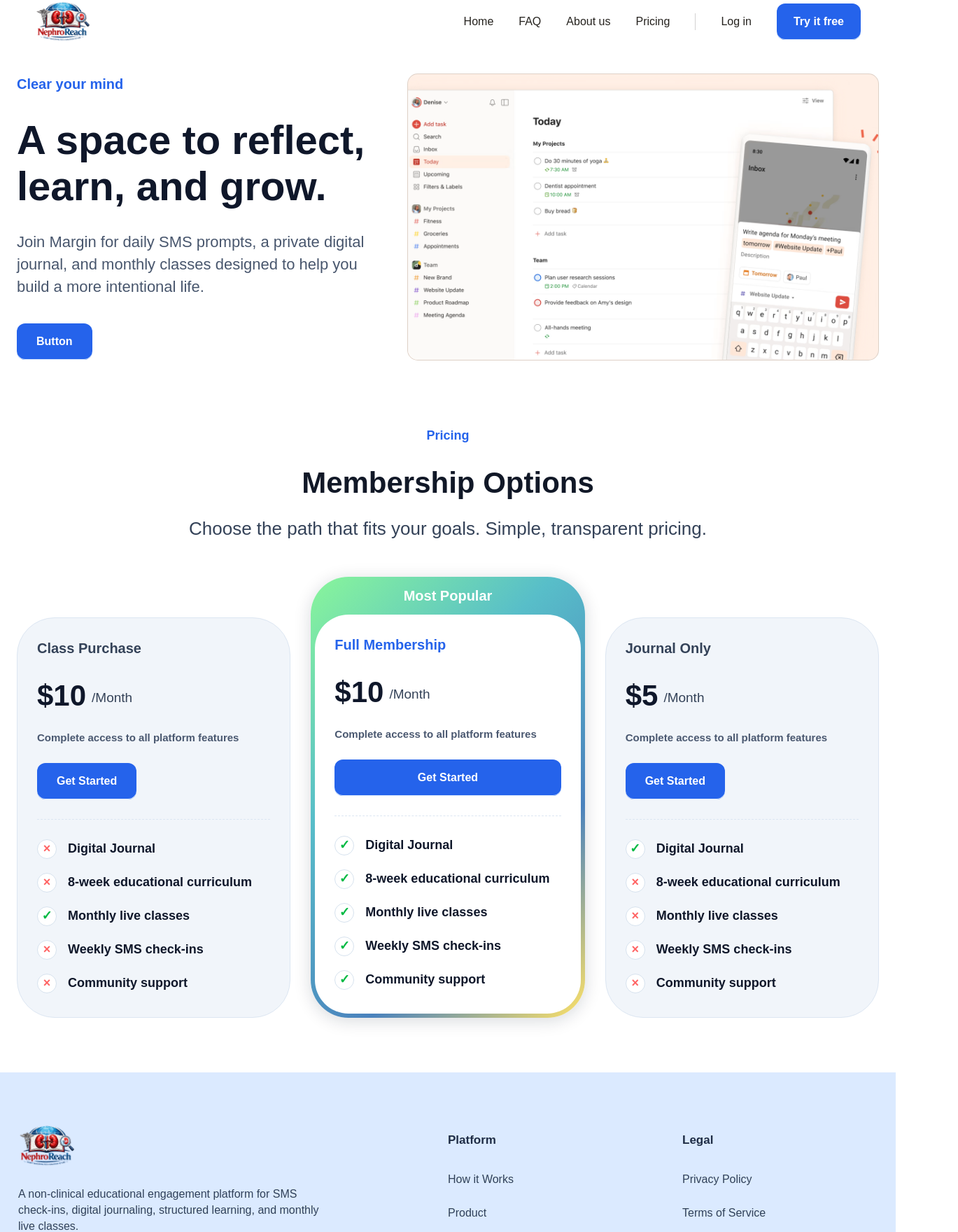
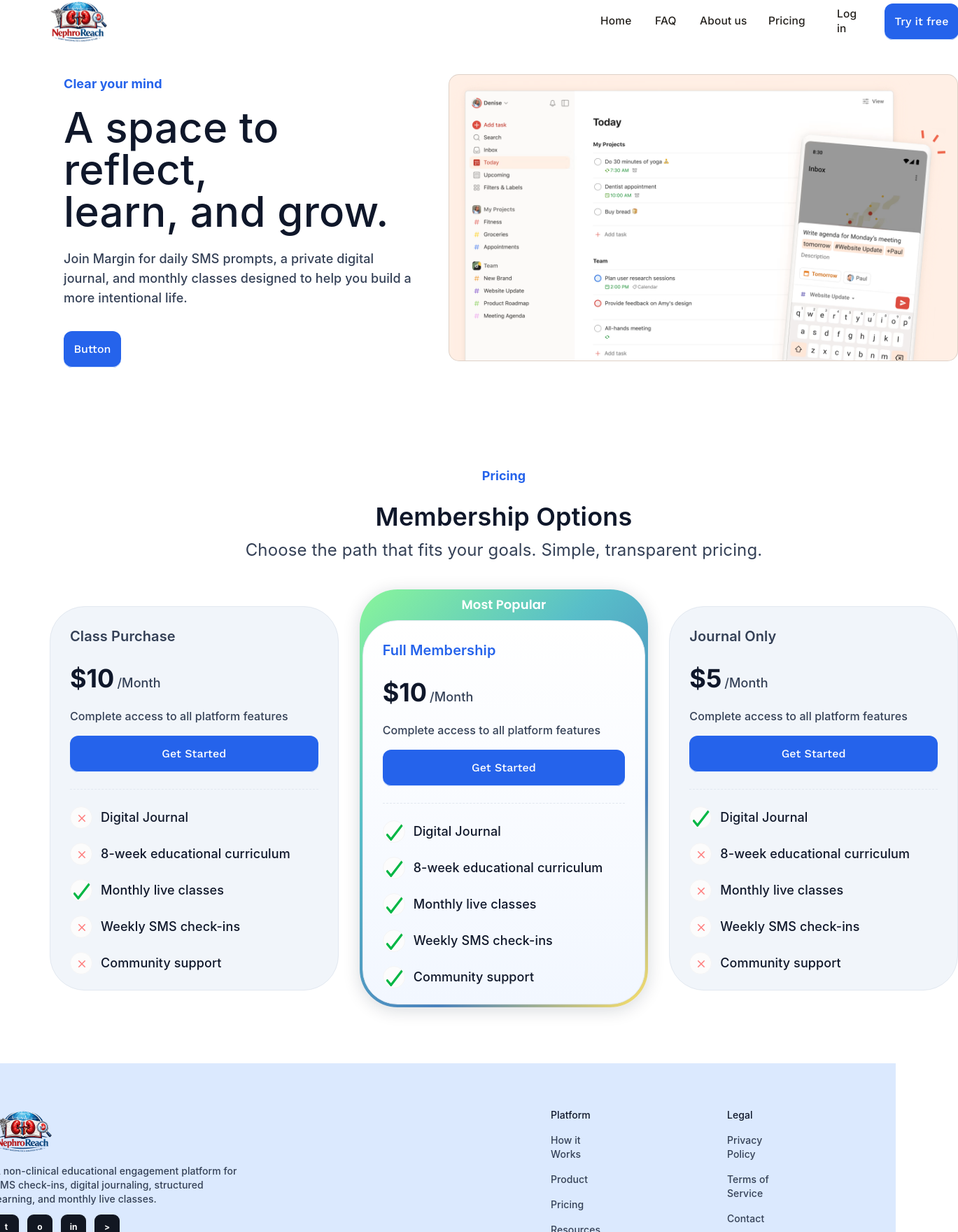
Before and after one commit to mr7aali/doctor-patient-jonig09, a Next.js app: page /pricing in a window 1280 px wide. Shown: the part 19-1779 px from the top of the page at 70% size, 1369 px wide, since content can reach past the window. Built offline with nearby package versions, Linux system fonts and the light colour scheme.

Commit message:
update the design:

```diff
--- a/src/app/_components/SiteChrome.tsx
+++ b/src/app/_components/SiteChrome.tsx
@@ -3,45 +3,54 @@ import Link from "next/link";
 import type { ReactNode } from "react";
 
 const navItems = [
-  { label: "Home", href: "/" },
-  { label: "FAQ", href: "/faq" },
-  { label: "About us", href: "#" },
-  { label: "Pricing", href: "/pricing" },
+  { label: "Home", href: "/", left: 0, width: 45 },
+  { label: "FAQ", href: "/faq", left: 78, width: 31 },
+  { label: "About us", href: "#", left: 142, width: 68 },
+  { label: "Pricing", href: "/pricing", left: 240, width: 53 },
 ];
 
 const socialItems = ["t", "o", "in", ">"];
 
 export function Header() {
   return (
-    <header className="fixed inset-x-0 top-0 z-50 border-b border-transparent bg-white/95 backdrop-blur">
-      <div className="mx-auto flex h-[100px] max-w-[1228px] items-center justify-between px-6">
-        <Link href="/" aria-label="NephroReach home">
+    <header className="fixed inset-x-0 top-0 z-50 h-[100.962px] bg-white">
+      <div className="relative mx-auto h-full w-full max-w-[1440px]">
+        <Link
+          href="/"
+          aria-label="NephroReach home"
+          className="absolute left-6 top-[16.53px] block h-[67.882px] w-[86px] min-[1200px]:left-[70px]"
+        >
           <Image
             src="/figma-assets/nephroreach-logo.png"
             alt="NephroReach"
             width={86}
             height={68}
-            className="h-[64px] w-auto"
+            className="h-full w-full object-contain"
             priority
           />
         </Link>
-        <nav className="hidden items-center gap-9 text-[16px] font-medium text-[#25221e] md:flex">
+        <nav className="absolute left-[858px] top-[24.471px] hidden h-[52px] w-[512px] text-[15.5px] font-[500] leading-[20.93px] tracking-[0.155px] text-[#25221e] min-[1200px]:block [font-family:var(--font-inter)]">
           {navItems.map((item) => (
             <Link
               key={item.label}
               href={item.href}
-              className="hover:text-[#2563eb]"
+              className="absolute top-[14.54px] flex h-[21px] items-center hover:text-[#2563eb]"
+              style={{ left: item.left, width: item.width }}
             >
               {item.label}
             </Link>
           ))}
-          <span className="h-6 w-px bg-[#25221e]/20" />
-          <a href="#" className="hover:text-[#2563eb]">
+          <a
+            href="#"
+            className="absolute left-[338px] top-[14.54px] flex h-[21px] w-[46px] items-center hover:text-[#2563eb]"
+          >
             Log in
           </a>
-          <Button href="#">Try it free</Button>
+          <Button href="#" className="absolute left-[406px] top-0 w-[106px]">
+            Try it free
+          </Button>
         </nav>
-        <Button href="#" className="md:hidden">
+        <Button href="#" className="absolute right-6 top-6 min-[1200px]:hidden">
           Try it free
         </Button>
       </div>
@@ -61,7 +70,7 @@ export function Button({
   return (
     <Link
       href={href}
-      className={`inline-flex h-[52px] items-center justify-center rounded-[12px] bg-[#2563eb] px-6 text-[16px] font-semibold text-white shadow-[inset_0_-1px_0_#dbeafe] transition hover:bg-[#1d4ed8] ${className}`}
+      className={`inline-flex h-[52px] items-center justify-center rounded-[12px] bg-[#2563eb] px-[14px] text-[16px] font-[500] leading-[24px] tracking-[0.08px] text-white shadow-[inset_0_-1px_0_#dbe9fe] transition hover:bg-[#1d4ed8] [font-family:var(--font-work-sans)] ${className}`}
     >
       {children}
     </Link>
@@ -92,33 +101,34 @@ export function QuestionBanner() {
 
 export function Footer() {
   return (
-    <footer className="bg-[#dbeaff] px-6 pb-[70px] pt-[72px] text-[#304158]">
-      <div className="mx-auto grid max-w-[1228px] gap-14 md:grid-cols-[1.6fr_0.8fr_0.8fr]">
-        <div>
+    <footer className="relative h-[417px] bg-[#dbe9fe] text-[#344056]">
+      <div className="absolute left-1/2 top-[64px] h-[187.882px] w-[1298px] -translate-x-1/2">
+        <div className="absolute left-0 top-0 h-full w-[357px]">
           <Image
             src="/figma-assets/nephroreach-logo.png"
             alt="NephroReach"
             width={86}
             height={68}
-            className="h-[66px] w-auto"
+            className="h-[67.882px] w-[86px] object-contain"
           />
-          <p className="mt-6 max-w-[430px] text-[16px] font-medium leading-[1.45]">
+          <p className="absolute left-0 top-[79.882px] w-[357px] text-[14px] font-[510] leading-[20px] tracking-[0.07px] [font-family:var(--font-sf-pro)]">
             A non-clinical educational engagement platform for SMS check-ins,
             digital journaling, structured learning, and monthly live classes.
           </p>
-          <div className="mt-6 flex gap-4">
+          <div className="absolute left-0 top-[151.882px] flex h-9 w-[180px] gap-3">
             {socialItems.map((item) => (
               <a
                 key={item}
                 href="#"
                 aria-label="Social link"
-                className="flex h-10 w-10 items-center justify-center rounded-[10px] bg-[#121722] text-sm font-bold text-white"
+                className="flex h-9 w-9 items-center justify-center rounded-[9px] bg-[#121722] text-[12px] font-bold leading-none text-white"
               >
                 {item}
               </a>
             ))}
           </div>
         </div>
+        <div className="absolute left-[796px] top-0 flex h-full w-[502px]">
           <FooterColumn
             title="Platform"
             items={["How it Works", "Product", "Pricing", "Resources"]}
@@ -126,20 +136,32 @@ export function Footer() {
           <FooterColumn
             title="Legal"
             items={["Privacy Policy", "Terms of Service", "Contact"]}
+            className="ml-[164px]"
           />
         </div>
-      <p className="mt-[52px] text-center text-[16px] font-semibold">
-        (c) 2025 DropClicker. All rights reserved.
+      </div>
+      <p className="absolute left-1/2 top-[308.999px] h-5 w-[274px] -translate-x-1/2 text-center text-[14px] font-[510] leading-[20px] tracking-[0.07px] [font-family:var(--font-sf-pro)]">
+        &copy; 2025 DropClicker. All rights reserved.
       </p>
     </footer>
   );
 }
 
-function FooterColumn({ title, items }: { title: string; items: string[] }) {
+function FooterColumn({
+  title,
+  items,
+  className = "",
+}: {
+  title: string;
+  items: string[];
+  className?: string;
+}) {
   return (
-    <div className="pt-3">
-      <h3 className="text-[17px] font-bold text-[#1f2d46]">{title}</h3>
-      <ul className="mt-8 space-y-6 text-[16px] font-medium">
+    <div
+      className={`w-[88px] text-[14px] font-[510] leading-[20px] tracking-[0.07px] [font-family:var(--font-sf-pro)] ${className}`}
+    >
+      <h3 className="text-[#0f172a]">{title}</h3>
+      <ul className="mt-4 space-y-4">
         {items.map((item) => (
           <li key={item}>
             <a href="#" className="hover:text-[#2563eb]">
--- a/src/app/globals.css
+++ b/src/app/globals.css
@@ -3,19 +3,22 @@
 :root {
   --background: #ffffff;
   --foreground: #171717;
+  --font-sf-pro: "SF Pro", "SF_Pro", "SF Pro Display", "SF Pro Text",
+    -apple-system, BlinkMacSystemFont, var(--font-inter), Arial, Helvetica,
+    sans-serif;
 }
 
 @theme inline {
   --color-background: var(--background);
   --color-foreground: var(--foreground);
-  --font-sans: var(--font-geist-sans);
+  --font-sans: var(--font-sf-pro);
   --font-mono: var(--font-geist-mono);
 }
 
 body {
   background: var(--background);
   color: var(--foreground);
-  font-family: Arial, Helvetica, sans-serif;
+  font-family: var(--font-sf-pro);
 }
 
 html {
--- a/src/app/layout.tsx
+++ b/src/app/layout.tsx
@@ -1,15 +1,30 @@
 import type { Metadata } from "next";
-import { Geist, Geist_Mono } from "next/font/google";
+import { Geist_Mono, Inter, Poppins, Work_Sans } from "next/font/google";
 import "./globals.css";
 
-const geistSans = Geist({
-  variable: "--font-geist-sans",
+const inter = Inter({
+  variable: "--font-inter",
   subsets: ["latin"],
+  display: "swap",
+});
+
+const workSans = Work_Sans({
+  variable: "--font-work-sans",
+  subsets: ["latin"],
+  display: "swap",
+});
+
+const poppins = Poppins({
+  variable: "--font-poppins",
+  subsets: ["latin"],
+  weight: ["600"],
+  display: "swap",
 });
 
 const geistMono = Geist_Mono({
   variable: "--font-geist-mono",
   subsets: ["latin"],
+  display: "swap",
 });
 
 export const metadata: Metadata = {
@@ -22,7 +37,7 @@ export default function RootLayout({ children }: LayoutProps<"/">) {
   return (
     <html
       lang="en"
-      className={`${geistSans.variable} ${geistMono.variable} h-full antialiased`}
+      className={`${inter.variable} ${workSans.variable} ${poppins.variable} ${geistMono.variable} h-full antialiased`}
     >
       <body className="min-h-full flex flex-col">{children}</body>
     </html>
--- a/src/app/pricing/page.tsx
+++ b/src/app/pricing/page.tsx
@@ -14,23 +14,25 @@ const pricingPlans = [
     title: "Class Purchase",
     price: "$10",
     included: [false, false, true, false, false],
+    variant: "surface",
   },
   {
     title: "Full Membership",
     price: "$10",
-    featured: true,
     included: [true, true, true, true, true],
+    variant: "featured",
   },
   {
     title: "Journal Only",
     price: "$5",
     included: [true, false, false, false, false],
+    variant: "surface",
   },
-];
+] as const;
 
 export default function PricingPage() {
   return (
-    <main className="min-h-screen bg-white pt-[100px] text-[#0f172a]">
+    <main className="min-h-screen bg-white pt-[100.962px] text-[#0f172a]">
       <Header />
       <Hero />
       <PricingSection />
@@ -41,26 +43,26 @@ export default function PricingPage() {
 
 function Hero() {
   return (
-    <section className="px-6 pb-[86px] pt-6">
-      <div className="mx-auto grid max-w-[1278px] items-start gap-[58px] lg:grid-cols-[500px_1fr]">
-        <div>
-          <p className="mb-8 text-[20px] font-bold text-[#2563eb]">
+    <section className="relative mx-auto h-auto max-w-[1440px] px-6 pb-[70px] pt-6 lg:h-[504.38px] lg:px-0 lg:pb-0 lg:pt-0">
+      <div className="lg:absolute lg:left-[91px] lg:top-6 lg:h-[410.38px] lg:w-[500px]">
+        <p className="text-[18px] font-[700] leading-[28px] tracking-[0.09px] text-[#2563eb] [font-family:var(--font-sf-pro)]">
           Clear your mind
         </p>
-          <h1 className="text-[48px] font-semibold leading-[1.13] tracking-normal text-[#0f172a] md:text-[58px]">
+        <h1 className="mt-[18px] text-[48px] font-[500] leading-none tracking-[0.24px] text-[#0f172a] md:text-[60px] md:tracking-[0.3px] [font-family:var(--font-sf-pro)]">
           A space to reflect,
           <br />
           learn, and grow.
         </h1>
-          <p className="mt-8 text-[22px] font-medium leading-[1.45] text-[#48566d]">
+        <p className="mt-6 max-w-[500px] text-[18px] font-[510] leading-[28px] tracking-[0.09px] text-[#344056] [font-family:var(--font-sf-pro)]">
           Join Margin for daily SMS prompts, a private digital journal, and
           monthly classes designed to help you build a more intentional life.
         </p>
-          <Button href="#" className="mt-9 px-7">
+        <Button href="#" className="mt-[32.89px] w-[82px]">
           Button
         </Button>
       </div>
-        <div className="relative min-h-[410px] overflow-hidden rounded-[15px] border border-[#25221e]/15 bg-[#ffefe5]">
+
+      <div className="relative mt-10 h-[56.37vw] max-h-[410.38px] min-h-[260px] overflow-hidden rounded-[15px] border border-[#25221e]/15 bg-[#ffefe5] lg:absolute lg:left-[641px] lg:top-6 lg:mt-0 lg:h-[410.38px] lg:w-[728px]">
         <Image
           src="/figma-assets/pricing-image1_8359_20685.png"
           alt=""
@@ -70,101 +72,119 @@ function Hero() {
           className="object-cover"
         />
       </div>
+    </section>
+  );
+}
+
+function PricingSection() {
+  return (
+    <section className="relative mx-auto h-auto max-w-[1440px] px-6 pb-20 pt-12 lg:h-[933px] lg:px-0 lg:pb-0 lg:pt-0">
+      <div className="text-center lg:absolute lg:left-[71px] lg:top-20 lg:h-[136px] lg:w-[1298px]">
+        <p className="text-[18px] font-[700] leading-[28px] tracking-[0.09px] text-[#2563eb] [font-family:var(--font-sf-pro)]">
+          Pricing
+        </p>
+        <h2 className="mt-6 text-[36px] font-[600] leading-[40px] tracking-[0.18px] text-[#0f172a] [font-family:var(--font-sf-pro)]">
+          Membership Options
+        </h2>
+        <p className="mt-3 text-[24px] font-[400] leading-[32px] tracking-[0.12px] text-[#344056] [font-family:var(--font-sf-pro)]">
+          Choose the path that fits your goals. Simple, transparent pricing.
+        </p>
+      </div>
+
+      <div className="mt-10 grid items-end gap-8 lg:absolute lg:left-[71px] lg:top-64 lg:mt-0 lg:h-[597px] lg:w-[1298px] lg:grid-cols-none lg:gap-0">
+        <PlanCard
+          plan={pricingPlans[0]}
+          className="lg:absolute lg:left-0 lg:top-6 lg:h-[549px] lg:w-[412.667px]"
+        />
+        <FeaturedPlan />
+        <PlanCard
+          plan={pricingPlans[2]}
+          className="lg:absolute lg:left-[885.333px] lg:top-6 lg:h-[549px] lg:w-[412.667px]"
+        />
       </div>
     </section>
   );
 }
 
-function SectionHeading() {
+function FeaturedPlan() {
   return (
-    <div className="mx-auto max-w-[850px] text-center">
-      <p className="mb-7 text-[18px] font-bold text-[#2563eb]">Pricing</p>
-      <h2 className="text-[38px] font-bold leading-tight text-[#111827] md:text-[42px]">
-        Membership Options
-      </h2>
-      <p className="mt-5 text-[22px] leading-[1.45] text-[#344258] md:text-[26px]">
-        Choose the path that fits your goals. Simple, transparent pricing.
+    <div className="relative min-h-[597px] rounded-[54px] bg-[linear-gradient(135deg,#89f69a,#58bec9_34%,#4a82bd_70%,#ffe266)] shadow-[0_4px_24px_rgba(15,23,42,0.16)] lg:absolute lg:left-[442.667px] lg:top-0 lg:h-[597px] lg:w-[412.667px]">
+      <p className="absolute left-0 right-0 top-2 h-7 text-center text-[18px] font-[600] leading-[28px] tracking-[0.09px] text-white [font-family:var(--font-poppins)]">
+        Most Popular
       </p>
+      <PlanCard
+        plan={pricingPlans[1]}
+        className="absolute left-1 top-11 h-[549px] w-[calc(100%-8px)] lg:w-[404.667px]"
+      />
     </div>
   );
 }
 
-function PricingSection() {
+function PlanCard({
+  plan,
+  className = "",
+}: {
+  plan: (typeof pricingPlans)[number];
+  className?: string;
+}) {
+  const isFeatured = plan.variant === "featured";
+
   return (
-    <section className="mx-auto max-w-[1310px] px-6 pb-[78px] pt-[8px]">
-      <SectionHeading />
-      <div className="mt-[50px] grid items-end gap-8 lg:grid-cols-3 lg:gap-[29px]">
-        {pricingPlans.map((plan) => (
     <article
-            key={plan.title}
-            className={
-              plan.featured
-                ? "relative overflow-hidden rounded-[54px] bg-[linear-gradient(135deg,#89f69a,#58bec9_34%,#4a82bd_70%,#ffe266)] p-[6px] pt-[54px] shadow-[0_4px_24px_rgba(15,23,42,0.16)]"
-                : "rounded-[54px] border border-[#dce6f2] bg-[#f1f5fa] px-[28px] pb-[34px] pt-[28px]"
-            }
+      className={`flex min-h-[549px] flex-col gap-6 overflow-hidden rounded-[50px] border border-[#e2e8f0] p-7 ${
+        isFeatured
+          ? "bg-gradient-to-b from-white to-[#f2f7ff]"
+          : "bg-[#f1f5fa]"
+      } ${className}`}
     >
-            {plan.featured ? (
-              <div className="absolute inset-x-0 top-0 flex h-[54px] items-center justify-center text-[20px] font-bold text-white">
-                Most Popular
-              </div>
-            ) : null}
-            <div
-              className={
-                plan.featured
-                  ? "rounded-[48px] bg-white px-[28px] pb-[34px] pt-[28px]"
-                  : ""
-              }
-            >
+      <div className="flex flex-col gap-4">
         <h3
-                className={`text-[20px] font-bold ${
-                  plan.featured ? "text-[#2563eb]" : "text-[#344258]"
+          className={`h-8 w-[360px] text-[20px] font-[590] leading-[28px] tracking-[0.1px] [font-family:var(--font-sf-pro)] ${
+            isFeatured ? "text-[#2563eb]" : "text-[#344056]"
           }`}
         >
           {plan.title}
         </h3>
-              <div className="mt-8 flex items-end gap-2">
-                <span className="text-[42px] font-bold leading-none">
+        <div className="flex w-full flex-wrap items-baseline gap-1">
+          <p className="whitespace-nowrap text-[36px] font-[700] leading-[52px] text-[#0f172a] [font-family:var(--font-inter)]">
             {plan.price}
-                </span>
-                <span className="pb-1 text-[19px] text-[#344258]">/Month</span>
+          </p>
+          <p className="h-7 min-w-[120px] flex-1 text-[18px] font-[510] leading-[28px] tracking-[0.09px] text-[#344056] [font-family:var(--font-sf-pro)]">
+            {" /Month"}
+          </p>
         </div>
-              <p className="mt-7 text-[15px] font-semibold text-[#4a5870]">
+        <p className="w-full text-[16px] font-[510] leading-[24px] tracking-[0.08px] text-[#344056] [font-family:var(--font-sf-pro)]">
           Complete access to all platform features
         </p>
-              <Button
-                href="#"
-                className={`mt-6 h-12 text-[16px] ${
-                  plan.featured ? "w-full" : "px-7"
-                }`}
-              >
+        <Button href="#" className="h-12 w-full">
           Get Started
         </Button>
-              <div className="my-7 border-t border-dashed border-[#dce6f2]" />
-              <ul className="space-y-5">
+      </div>
+
+      <div className="h-px w-full border-t border-dashed border-[#e2e8f0]" />
+
+      <ul className="flex flex-col gap-5">
         {features.map((feature, index) => (
-                  <li
-                    key={feature}
-                    className="flex items-center gap-4 text-[18px] font-semibold"
-                  >
-                    <span className="flex h-7 w-7 shrink-0 items-center justify-center rounded-full border border-[#d6e2ee] bg-white text-[18px]">
-                      <span
-                        className={
+          <li key={feature} className="flex w-full items-center gap-3">
+            <span className="relative h-8 w-8 shrink-0 overflow-hidden rounded-[20px] border border-[#f4f4f5] bg-[#fcfcfc]">
+              <Image
+                src={
                   plan.included[index]
-                            ? "text-[#00ba43]"
-                            : "text-[#ff6363]"
+                    ? "/figma-assets/pricing-check.svg"
+                    : "/figma-assets/pricing-close.svg"
                 }
-                      >
-                        {plan.included[index] ? "\u2713" : "\u00d7"}
+                alt=""
+                width={24}
+                height={24}
+                className="absolute left-1 top-1 h-6 w-6"
+              />
             </span>
+            <span className="min-w-0 flex-1 text-[18px] font-[510] leading-[28px] tracking-[0.09px] text-[#0f172a] [font-family:var(--font-sf-pro)]">
+              {feature}
             </span>
-                    {feature}
           </li>
         ))}
       </ul>
-            </div>
     </article>
-        ))}
-      </div>
-    </section>
   );
 }
```
Also changed, not shown: public/figma-assets/pricing-check.svg (added), public/figma-assets/pricing-close.svg (added). Lines whose indentation alone changed are shown as unchanged.
